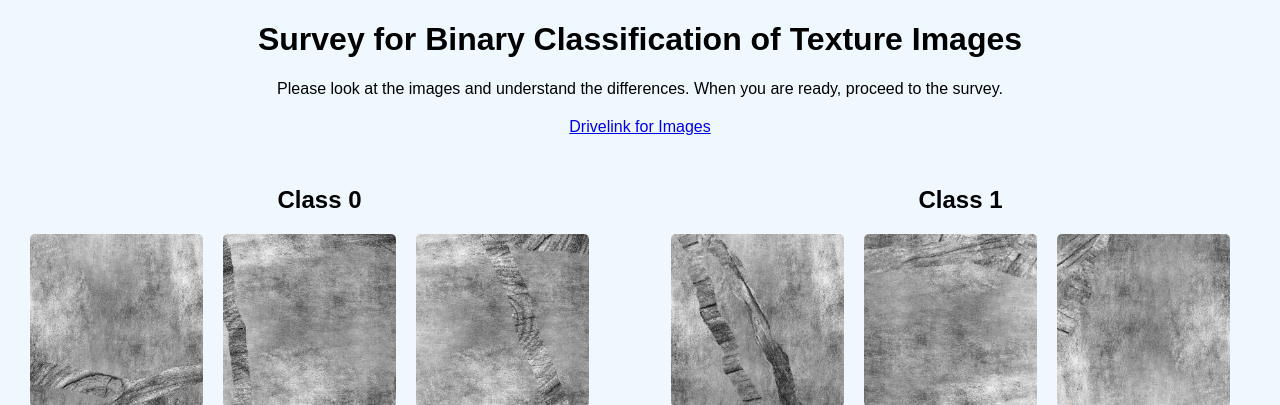
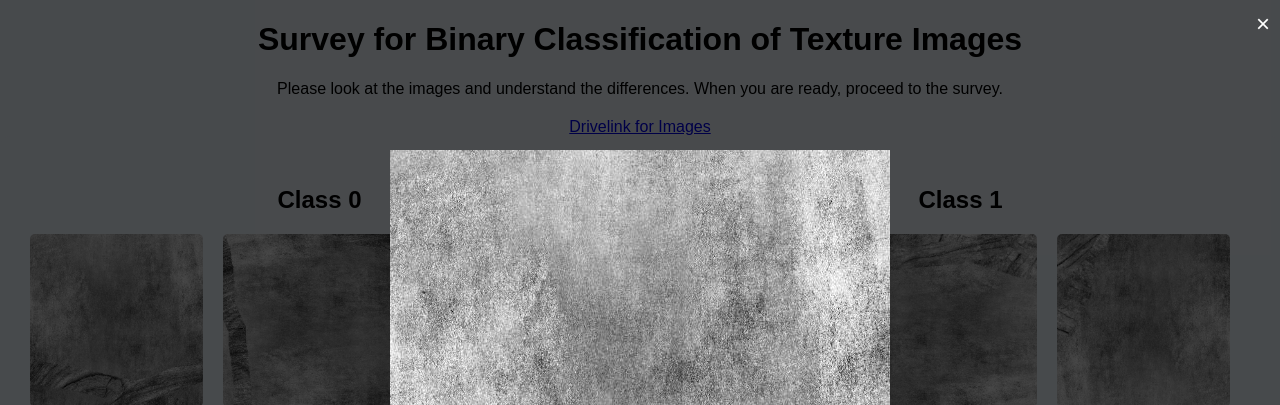
Before and after one commit to rahultejagorantala/Image_Classification_Survey, a website: page firstPage.html in a window 1280 px wide. Both pictures are taken after a click on the picture 116 px from the left and 320 px from the top of the page. Shown: the top 405 px of the page. Drawn offline with Linux system fonts and the light colour scheme; some packages are replaced by stand-ins of ours; a script that the page names is missing.

Commit message:
Update firstPage.html

```diff
--- a/firstPage.html
+++ b/firstPage.html
@@ -91,6 +91,41 @@
       background-color: #45a049;
     }
 
+    #zoom-container {
+      position: fixed;
+      top: 0;
+      left: 0;
+      width: 100%;
+      height: 100%;
+      background-color: rgba(0, 0, 0, 0.7);
+      display: none;
+      justify-content: center;
+      align-items: center;
+      z-index: 9999;
+    }
+
+    #zoomed-image {
+      max-width: 100%;
+      max-height: 100%;
+      width: auto;
+      height: auto;
+      position: absolute;
+      top: 0;
+      bottom: 0;
+      left: 0;
+      right: 0;
+      margin: auto;
+    }
+
+    #zoom-close {
+      position: absolute;
+      top: 10px;
+      right: 10px;
+      color: #fff;
+      font-size: 24px;
+      cursor: pointer;
+    }
+
   </style>
   <link rel="stylesheet" href="https://cdn.jsdelivr.net/npm/lightgallery/dist/css/lightgallery.min.css">
 </head>
@@ -132,34 +167,44 @@
         img.className = 'image';
         img.src = imagePath;
         imageRow.appendChild(img);
+
+        img.addEventListener('click', () => {
+          const imageUrl = img.src;
+          zoomImage(imageUrl);
+        });
       });
     }
 
-    createImageElements(section1Images, 'section1');
-    createImageElements(section2Images, 'section2');
+    function zoomImage(imageUrl) {
+      const zoomContainer = document.getElementById('zoom-container');
+      const zoomedImage = document.getElementById('zoomed-image');
+
+      zoomedImage.src = imageUrl;
+      zoomContainer.style.display = 'flex';
+    }
+
+    function closeZoom() {
+      const zoomContainer = document.getElementById('zoom-container');
+      zoomContainer.style.display = 'none';
+    }
+
+    window.addEventListener('DOMContentLoaded', () => {
+      createImageElements(section1Images, 'section1');
+      createImageElements(section2Images, 'section2');
+    });
 
     function redirectToSurvey() {
       window.location.href = "index";
     }
-
-    function initializeLightGallery() {
-      const images = document.querySelectorAll('.image');
-      images.forEach((image) => {
-        image.addEventListener('click', function () {
-          lightGallery(image, {
-            dynamic: true,
-            dynamicEl: [{ src: image.src }]
-          });
-        });
-      });
-    }
-
-    initializeLightGallery();
   </script>
 
   <div class="button-container">
     <button onclick="redirectToSurvey()">Click here to start the survey</button>
   </div>
 
+  <div id="zoom-container">
+    <span id="zoom-close" onclick="closeZoom()">&times;</span>
+    <img id="zoomed-image" alt="Zoomed Image">
+  </div>
 </body>
 </html>
```
